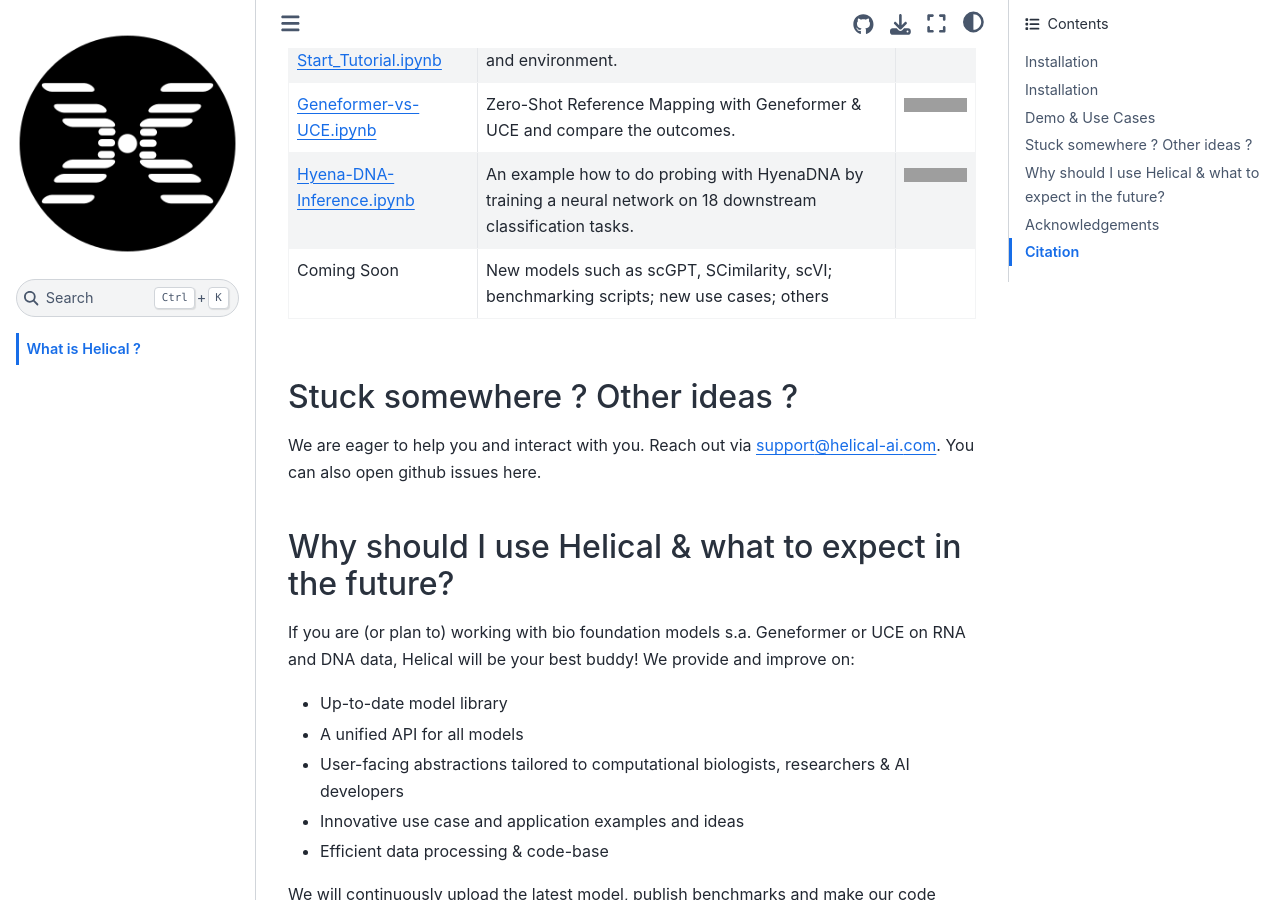
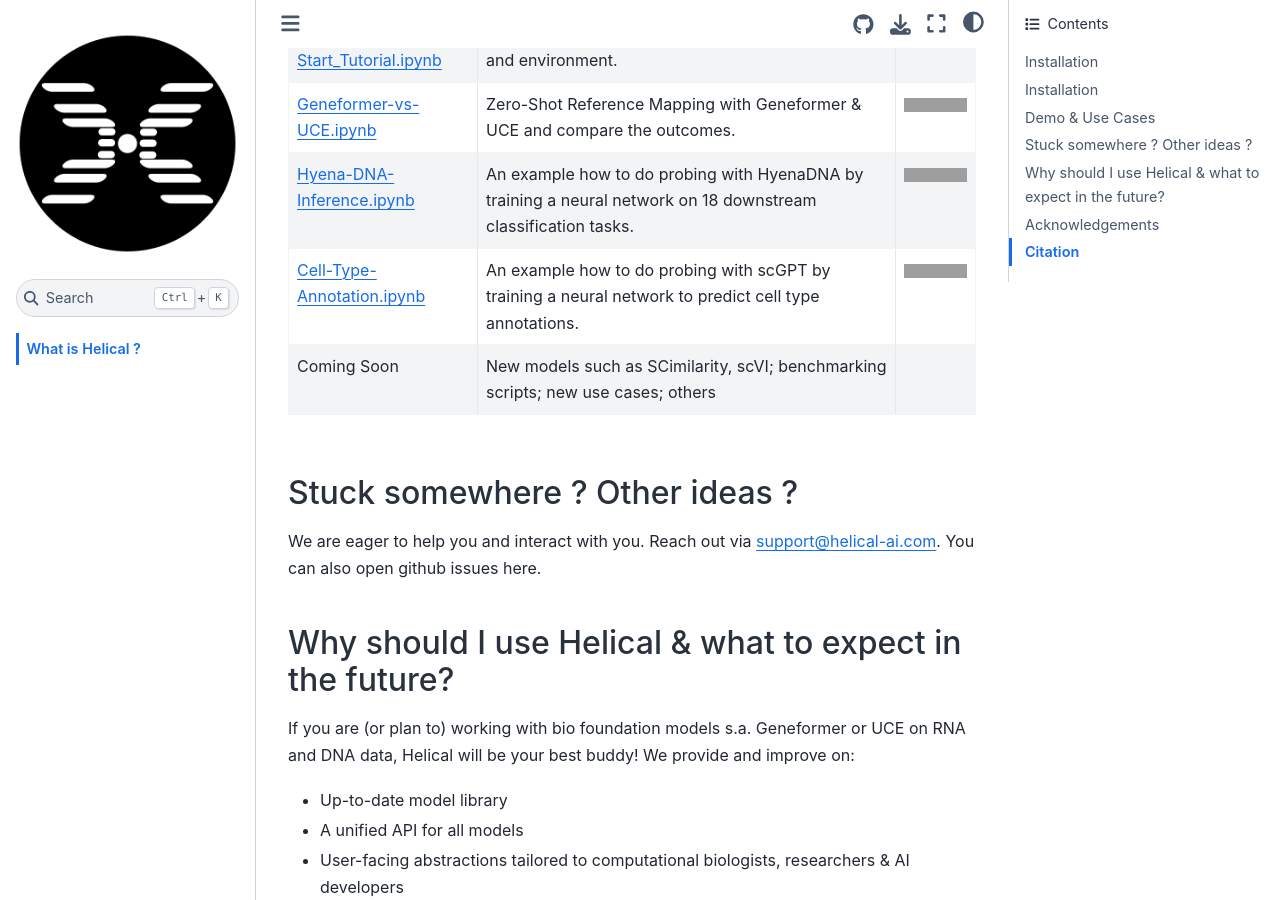
Before and after one commit to helicalAI/helical, a Jupyter Book: the page built from docs/intro.md, in a window 1280 px wide and 900 px high, scrolled down 1789 px. Built offline with Jupyter Book 1.0.4 settings and Sphinx 7.4.7 and the Sphinx Book theme 1.1.4, drawn with Linux system fonts in a browser that asks for light colours; pages that are not in the unit, such as notebooks, are missing from menus; grey boxes are pictures that could not be loaded.

Commit message:
Include Cell Type Annotation for scGPT w. probing

```diff
--- a/docs/intro.md
+++ b/docs/intro.md
@@ -53,7 +53,8 @@
 |[Quick-Start_Tutorial.ipynb](https://github.com/helicalAI/helical/blob/main/examples/Quick-Start_Tutorial.ipynb)| A tutorial to quickly get used to the helical package and environment. | [![Open In Colab](https://colab.research.google.com/assets/colab-badge.svg)](https://colab.research.google.com/github/helicalAI/helical/blob/main/examples/Quick-Start_Tutorial.ipynb)|
 |[Geneformer-vs-UCE.ipynb](https://github.com/helicalAI/helical/blob/main/examples/Geneformer-vs-UCE.ipynb) | Zero-Shot Reference Mapping with Geneformer & UCE and compare the outcomes. | [![Open In Colab](https://colab.research.google.com/assets/colab-badge.svg)](https://colab.research.google.com/github/helicalAI/helical/blob/main/examples/Geneformer-vs-UCE.ipynb) |
 |[Hyena-DNA-Inference.ipynb](https://github.com/helicalAI/helical/blob/main/examples/Hyena-DNA-Inference.ipynb)|An example how to do probing with HyenaDNA by training a neural network on 18 downstream classification tasks.|[![Open In Colab](https://colab.research.google.com/assets/colab-badge.svg)](https://colab.research.google.com/github/helicalAI/helical/blob/main/examples/Hyena-DNA-Inference.ipynb)|
-| Coming Soon | New models such as scGPT, SCimilarity, scVI; benchmarking scripts; new use cases; others |
+|[Cell-Type-Annotation.ipynb](https://github.com/helicalAI/helical/blob/main/examples/Cell-Type-Annotation.ipynb)|An example how to do probing with scGPT by training a neural network to predict cell type annotations.|[![Open In Colab](https://colab.research.google.com/assets/colab-badge.svg)](https://colab.research.google.com/github/helicalAI/helical/blob/main/examples/Cell-Type-Annotation.ipynb) |
+| Coming Soon | New models such as SCimilarity, scVI; benchmarking scripts; new use cases; others |
 
 ## Stuck somewhere ? Other ideas ?
 We are eager to help you and interact with you. Reach out via support@helical-ai.com.
```
Also changed, not shown: README.md (+2 -1 lines), 1 other file.
